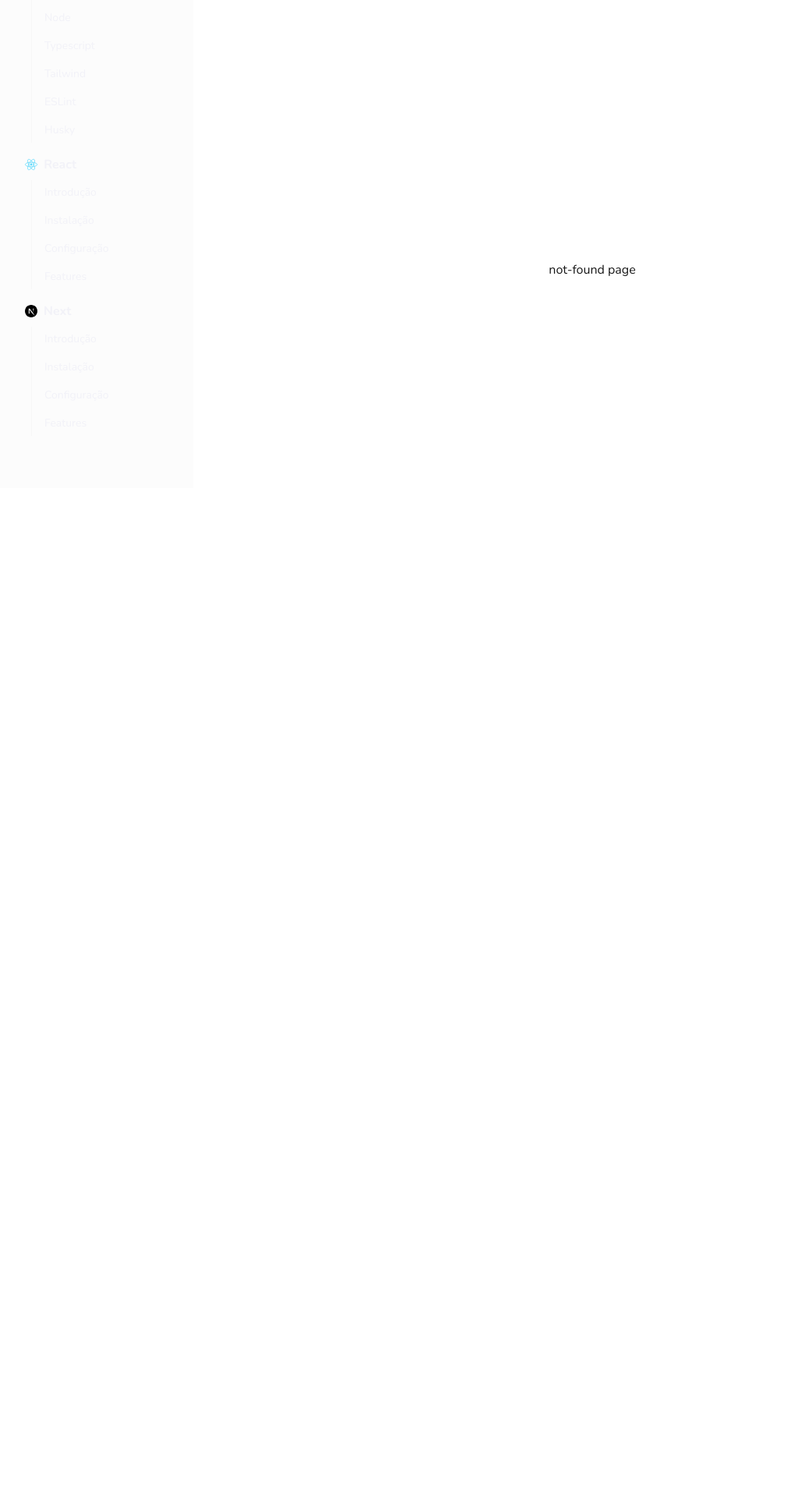
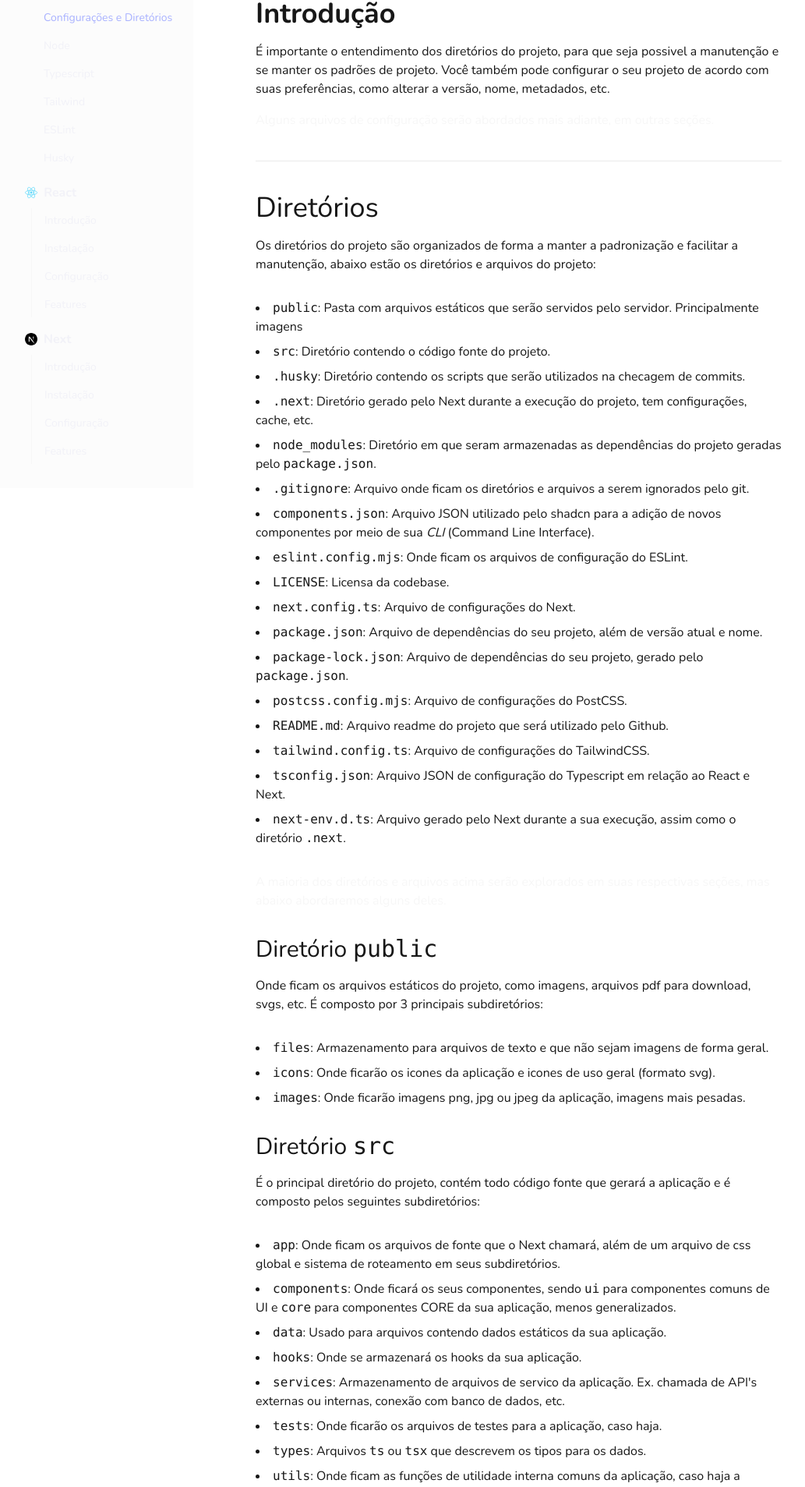
Before and after one commit to PepeuFBV/tech-guide, a Next.js app: page /settings in a window 1280 px wide. Before the commit this address had no page. Shown: the part 174-2081 px from the top of the page at 78% size, without its empty margins (8-1041 px from the left). Before the commit the page ends 1160 px from the top, so only its background shows below. Built offline with nearby package versions, Linux system fonts and the light colour scheme.

Commit message:
feat(settings-page): implemented settings page

```diff
--- /dev/null
+++ b/src/app/(subsection)/settings/page.tsx
@@ -0,0 +1,86 @@
+import React from 'react'
+import PageIndex from '@/components/core/page-index/page-index'
+import PathDisplay from '@/components/core/path-display'
+import VisitLink from '@/components/ui/visit-link'
+import { Divider } from '@/components/ui/divider'
+import { CodeArea } from '@/components/ui/code-area'
+import type { Topic } from '@/types/topic'
+
+const topics: Topic[] = [
+    { title: 'Introdução', href: 'introduction' },
+    { title: 'Diretórios', href: 'directories' },
+    { title: 'Configurações', href: 'settings' },
+]
+
+export default function Settings() {
+    return (
+        <div className='w-full h-full flex items-start justify-start space-x-10'>
+            <div className='md:w-[75%] lg:w-[80%] flex flex-col justify-center space-y-7 px-3 md:px-10'>
+                <PathDisplay />
+                <div className='flex flex-col space-y-10'>
+                    <div className='flex flex-col space-y-4'>
+                        <h1 id='introduction' className='text-4xl font-bold'>Introdução</h1>
+                        <p>É importante o entendimento dos diretórios do projeto, para que seja possivel a manutenção e se manter os padrões de projeto. Você também pode configurar o seu projeto de acordo com suas preferências, como alterar a versão, nome, metadados, etc.</p>
+                        <p className='text-secondary'>Alguns arquivos de configuração serão abordados mais adiante, em outras seções.</p>
+                    </div>
+                    <Divider variant='horizontal' color='secondary' className='w-full' />
+                    <div className='flex flex-col space-y-8'>
+                        <div className='flex flex-col space-y-4'>
+                            <h1 id='directories' className='text-4xl'>Diretórios</h1>
+                            <p>Os diretórios do projeto são organizados de forma a manter a padronização e facilitar a manutenção, abaixo estão os diretórios e arquivos do projeto:</p>
+                        </div>
+                        <ul className='list-disc list-inside space-y-2'>
+                            <li><code>public</code>: Pasta com arquivos estáticos que serão servidos pelo servidor. Principalmente imagens</li>
+                            <li><code>src</code>: Diretório contendo o código fonte do projeto.</li>
+                            <li><code>.husky</code>: Diretório contendo os scripts que serão utilizados na checagem de commits.</li>
+                            <li><code>.next</code>: Diretório gerado pelo Next durante a execução do projeto, tem configurações, cache, etc.</li>
+                            <li><code>node_modules</code>: Diretório em que seram armazenadas as dependências do projeto geradas pelo <code>package.json</code>.</li>
+                            <li><code>.gitignore</code>: Arquivo onde ficam os diretórios e arquivos a serem ignorados pelo git.</li>
+                            <li><code>components.json</code>: Arquivo JSON utilizado pelo shadcn para a adição de novos componentes por meio de sua <span className='italic'>CLI</span> (Command Line Interface).</li>
+                            <li><code>eslint.config.mjs</code>: Onde ficam os arquivos de configuração do ESLint.</li>
+                            <li><code>LICENSE</code>: Licensa da codebase.</li>
+                            <li><code>next.config.ts</code>: Arquivo de configurações do Next.</li>
+                            <li><code>package.json</code>: Arquivo de dependências do seu projeto, além de versão atual e nome.</li>
+                            <li><code>package-lock.json</code>: Arquivo de dependências do seu projeto, gerado pelo <code>package.json</code>.</li>
+                            <li><code>postcss.config.mjs</code>: Arquivo de configurações do PostCSS.</li>
+                            <li><code>README.md</code>: Arquivo readme do projeto que será utilizado pelo Github.</li>
+                            <li><code>tailwind.config.ts</code>: Arquivo de configurações do TailwindCSS.</li>
+                            <li><code>tsconfig.json</code>: Arquivo JSON de configuração do Typescript em relação ao React e Next.</li>
+                            <li><code>next-env.d.ts</code>: Arquivo gerado pelo Next durante a sua execução, assim como o diretório <code>.next</code>.</li>
+                        </ul>
+                        <p className='text-secondary'>A maioria dos diretórios e arquivos acima serão explorados em suas respectivas seções, mas abaixo abordaremos alguns deles.</p>
+                        <div className='flex flex-col space-y-4'>
+                            <h2 className='text-3xl'>Diretório <code>public</code></h2>
+                            <p>Onde ficam os arquivos estáticos do projeto, como imagens, arquivos pdf para download, svgs, etc. É composto por 3 principais subdiretórios:</p>
+                        </div>
+                        <ul className='list-disc list-inside space-y-2'>
+                            <li><code>files</code>: Armazenamento para arquivos de texto e que não sejam imagens de forma geral.</li>
+                            <li><code>icons</code>: Onde ficarão os icones da aplicação e icones de uso geral (formato svg).</li>
+                            <li><code>images</code>: Onde ficarão imagens png, jpg ou jpeg da aplicação, imagens mais pesadas.</li>
+                        </ul>
+                        <div className='flex flex-col space-y-4'>
+                            <h2 className='text-3xl'>Diretório <code>src</code></h2>
+                            <p>É o principal diretório do projeto, contém todo código fonte que gerará a aplicação e é composto pelos seguintes subdiretórios:</p>
+                        </div>
+                        <ul className='list-disc list-inside space-y-2'>
+                            <li><code>app</code>: Onde ficam os arquivos de fonte que o Next chamará, além de um arquivo de css global e sistema de roteamento em seus subdiretórios.</li>
+                            <li><code>components</code>: Onde ficará os seus componentes, sendo <code>ui</code> para componentes comuns de UI e <code>core</code> para componentes CORE da sua aplicação, menos generalizados.</li>
+                            <li><code>data</code>: Usado para arquivos contendo dados estáticos da sua aplicação.</li>
+                            <li><code>hooks</code>: Onde se armazenará os hooks da sua aplicação.</li>
+                            <li><code>services</code>: Armazenamento de arquivos de servico da aplicação. Ex. chamada de API's externas ou internas, conexão com banco de dados, etc.</li>
+                            <li><code>tests</code>: Onde ficarão os arquivos de testes para a aplicação, caso haja.</li>
+                            <li><code>types</code>: Arquivos <code>ts</code> ou <code>tsx</code> que descrevem os tipos para os dados.</li>
+                            <li><code>utils</code>: Onde ficam as funções de utilidade interna comuns da aplicação, caso haja a interação com bibliotecas, se pode utilizar o subdiretório <code>lib</code>.</li>
+                        </ul>
+                    </div>
+                    <Divider variant='horizontal' color='secondary' className='w-full' />
+                    <div className='flex flex-col space-y-4'>
+                        <h1 id='settings' className='text-4xl'>Configurações</h1>
+                        <p>Por enquanto, ainda não mexeremos com arquivos de configuração do projeto, as configurações serão abordadas em suas respectivas seções.</p>
+                    </div>
+                </div>
+            </div>
+            <PageIndex topics={topics} className='w-[20%] lg:w-[15%]' />
+        </div>
+    )
+}
--- a/src/data/sidebar.tsx
+++ b/src/data/sidebar.tsx
@@ -17,26 +17,31 @@ const sidebar: SidebarEntry[] = [
             },
             {
                 id: 1,
+                title: 'Configurações e Diretórios',
+                href: '/settings',
+            },
+            {
+                id: 2,
                 title: 'Node',
                 href: '/node',
             },
             {
-                id: 2,
+                id: 3,
                 title: 'Typescript',
                 href: '/typescript',
             },
             {
-                id: 3,
+                id: 4,
                 title: 'Tailwind',
                 href: '/tailwind',
             },
             {
-                id: 4,
+                id: 5,
                 title: 'ESLint',
                 href: '/eslint',
             },
             {
-                id: 5,
+                id: 6,
                 title: 'Husky',
                 href: '/husky',
             }
@@ -49,22 +54,22 @@ const sidebar: SidebarEntry[] = [
         icon: <ReactJS />,
         items: [
             {
-                id: 6,
+                id: 7,
                 title: 'Introdução',
                 href: '/react/introduction',
             },
             {
-                id: 7,
+                id: 8,
                 title: 'Instalação',
                 href: '/react/installation',
             },
             {
-                id: 8,
+                id: 9,
                 title: 'Configuração',
                 href: '/react/configuration',
             },
             {
-                id: 9,
+                id: 10,
                 title: 'Features',
                 href: '/react/features',
             },
@@ -77,22 +82,22 @@ const sidebar: SidebarEntry[] = [
         icon: <NextJS />,
         items: [
             {
-                id: 10,
+                id: 11,
                 title: 'Introdução',
                 href: '/next/introduction',
             },
             {
-                id: 11,
+                id: 12,
                 title: 'Instalação',
                 href: '/next/installation',
             },
             {
-                id: 12,
+                id: 13,
                 title: 'Configuração',
                 href: '/next/configuration',
             },
             {
-                id: 13,
+                id: 14,
                 title: 'Features',
                 href: '/next/features',
             },
```
